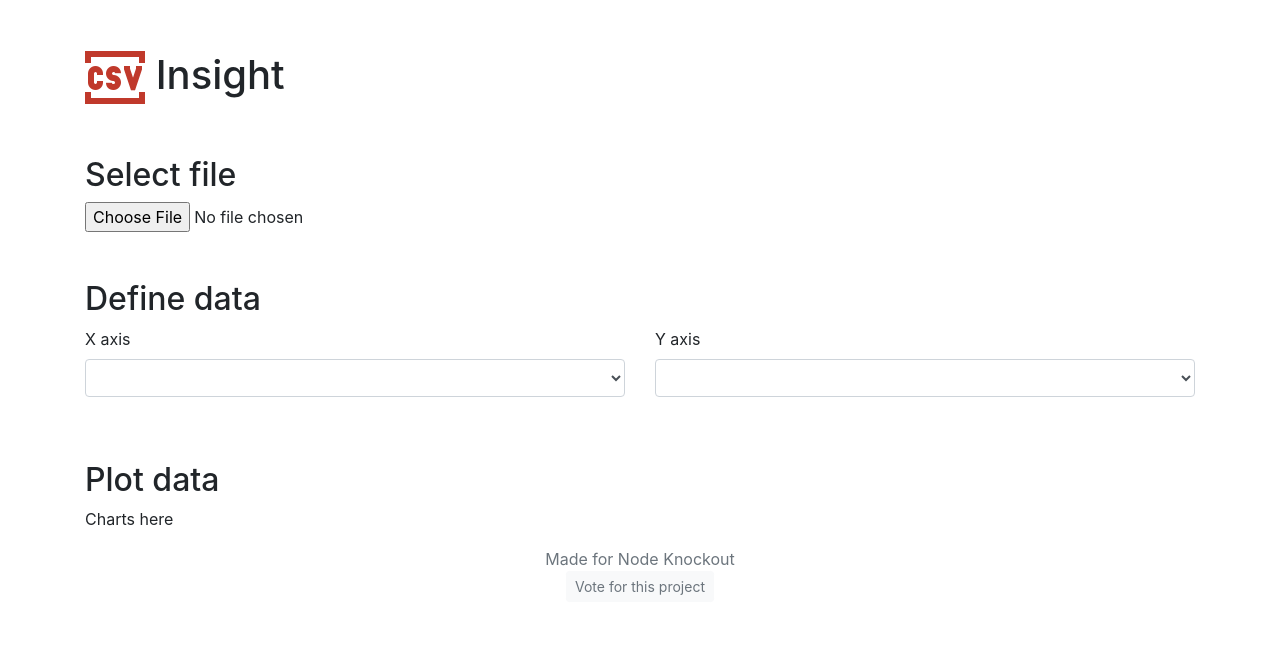
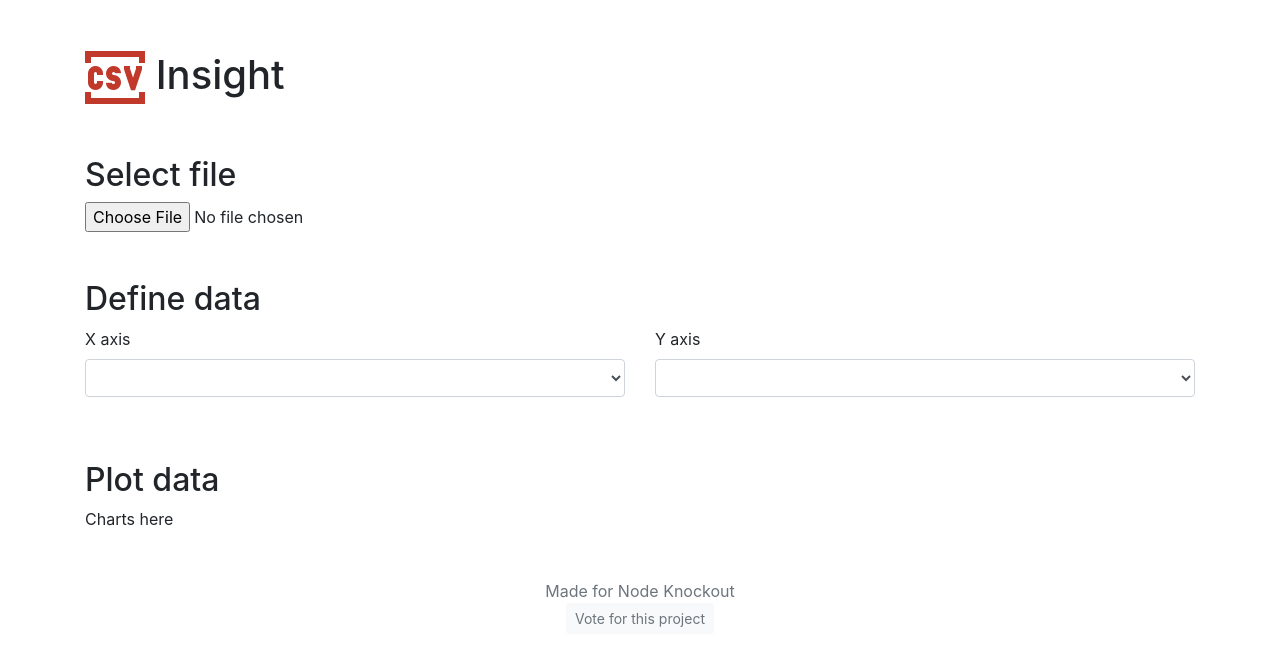
Before and after one commit to travishorn/nko2018-csvinsight, a Vue app: page / in a window 1280 px wide. Shown: the top 666 px of the page. Built offline with nearby package versions, Linux system fonts and the light colour scheme.

Commit message:
Space vote component down

```diff
--- a/src/components/KnockoutVote.vue
+++ b/src/components/KnockoutVote.vue
@@ -1,5 +1,5 @@
 <template>
-  <p class="text-muted text-center">
+  <p class="text-muted text-center mt-5">
     Made for <a href="#">Node Knockout</a><br>
     <a class="btn btn-sm btn-light" href="https://www.nodeknockout.com/entries/79-fixed-measure/vote">
       Vote for this project
```
